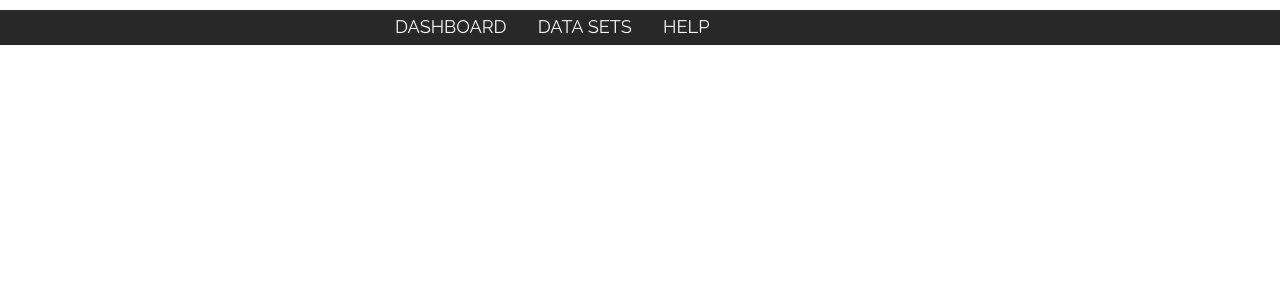
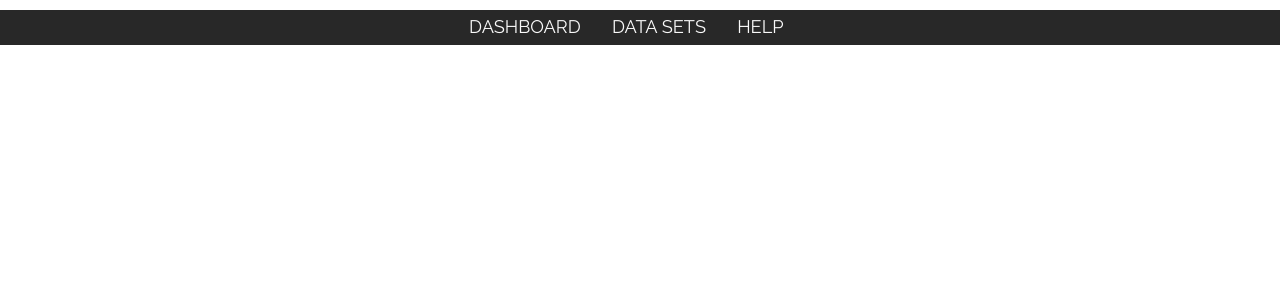
Before and after one commit to tsaxton/datatrack, a PHP site: page /templates/header.php in a window 1280 px wide. Shown: the part 57-357 px from the top of the page. Run offline with PHP 8.4, Linux system fonts and the light colour scheme; some libraries are stand-ins or nearby versions.

Commit message:
Centered menu bar

```diff
--- a/includes/css/datatrack.css
+++ b/includes/css/datatrack.css
@@ -61,9 +61,10 @@ ul#menuList{
 	list-style: none;
 	padding-top: 0.5em;
 	padding-bottom: 0.5em;
-	width:35em;
+	/*width:35em;*/
 	margin-left: auto;
 	margin-right: auto;
+	text-align: center;
 }
 li.menuItem{
 	display: inline;
```
